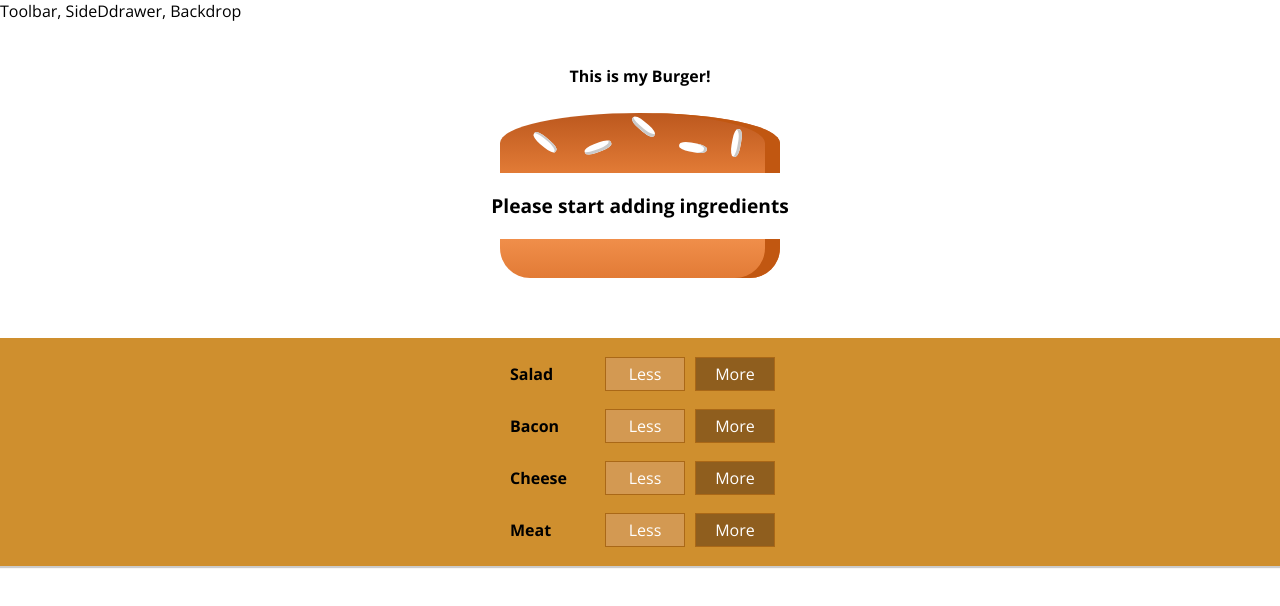
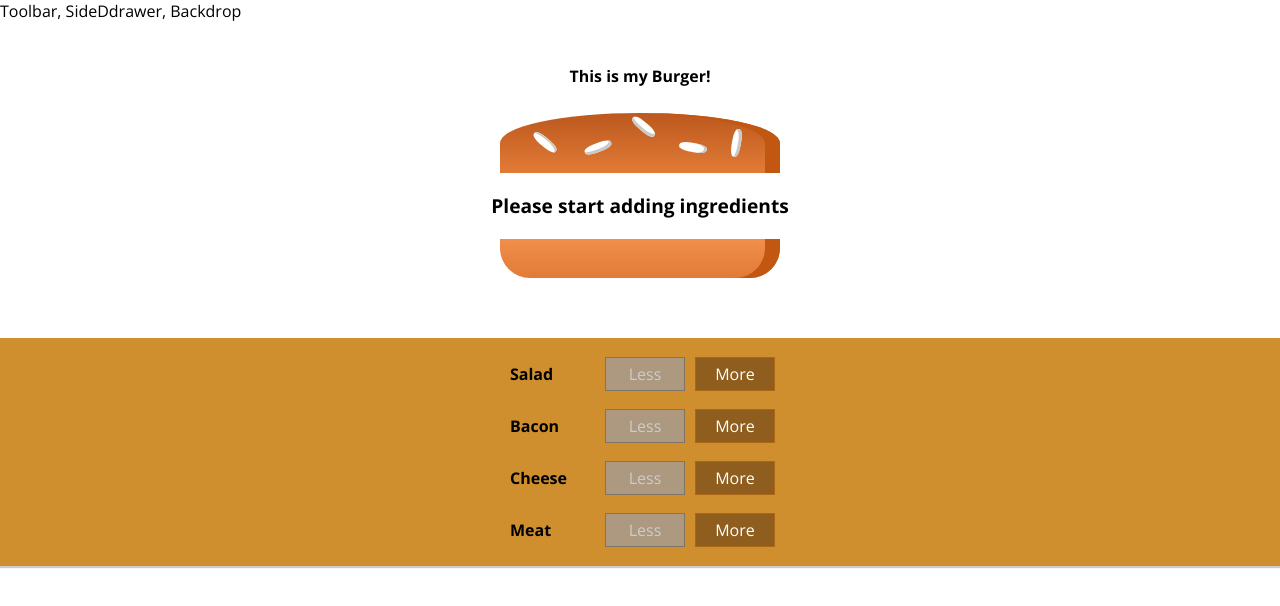
Before and after one commit to dhita-irma/burger-builder, a React (Create React App) app: page / in a window 1280 px wide. Shown: the top 606 px of the page. Built offline with nearby package versions, Linux system fonts and the light colour scheme.

Commit message:
Remove Ingredients

```diff
--- a/src/components/Burger/BuildControls/BuildControl/BuildControl.js
+++ b/src/components/Burger/BuildControls/BuildControl/BuildControl.js
@@ -5,7 +5,7 @@
 const buildControl = (props) => (
   <div className={classes.BuildControl}>
     <div className={classes.Label}>{props.label}</div>
-    <button className={classes.Less}>Less</button>
+    <button className={classes.Less} onClick={props.remove} disabled={props.disabled}>Less</button>
     <button className={classes.More} onClick={props.added}>More</button>
   </div>
 );
--- a/src/components/Burger/BuildControls/BuildControls.js
+++ b/src/components/Burger/BuildControls/BuildControls.js
@@ -17,6 +17,8 @@
         key={ctrl.label}
         label={ctrl.label}
         added={() => props.ingredientAdded(ctrl.type)}
+        remove={() => props.ingredientRemoved(ctrl.type)}
+        disabled={props.disabledInfo[ctrl.type]}
       />
     ))}
   </div>
--- a/src/containers/BurgerBuilder/BurgerBuilder.js
+++ b/src/containers/BurgerBuilder/BurgerBuilder.js
@@ -1,16 +1,15 @@
 import React, { Component } from "react";
 import Aux from "../../hoc/Auxiliary";
 
-import Burger from '../../components/Burger/Burger';
-import BuildControls from '../../components/Burger/BuildControls/BuildControls';
-
+import Burger from "../../components/Burger/Burger";
+import BuildControls from "../../components/Burger/BuildControls/BuildControls";
 
 const INGREDIENT_PRICES = {
   salad: 0.5,
   cheese: 0.4,
   meat: 1.3,
-  bacon: 0.7
-}
+  bacon: 0.7,
+};
 
 class BurgerBuilder extends Component {
   state = {
@@ -18,34 +17,65 @@
       salad: 0,
       bacon: 0,
       cheese: 0,
-      meat: 0
+      meat: 0,
     },
-    totalPrice: 4
+    totalPrice: 4,
   };
 
   addIngredientHandler = (type) => {
+    // Update ingredient count
     const oldCount = this.state.ingredients[type];
     const updatedCount = oldCount + 1;
     const updatedIngredients = {
-      ...this.state.ingredients
+      ...this.state.ingredients,
     };
     updatedIngredients[type] = updatedCount;
+
+    // Update ingredient price
     const priceAddition = INGREDIENT_PRICES[type];
     const oldPrice = this.state.totalPrice;
     const newPrice = oldPrice + priceAddition;
-    this.setState({totalPrice: newPrice, ingredients: updatedIngredients});
-  }
+
+    // Update state
+    this.setState({ ingredients: updatedIngredients, totalPrice: newPrice });
+  };
 
   removeIngredientHandler = (type) => {
+    const oldCount = this.state.ingredients[type];
+    if (oldCount > 0) {
+      // Update ingredient count
+      const updatedCount = oldCount - 1;
+      const updatedIngredients = {
+        ...this.state.ingredients,
+      };
+      updatedIngredients[type] = updatedCount;
 
-  }
+      // Update ingredient price
+      const priceDeduction = INGREDIENT_PRICES[type];
+      const oldPrice = this.state.totalPrice;
+      const newPrice = oldPrice - priceDeduction;
+
+      // Update state
+      this.setState({ ingredients: updatedIngredients, totalPrice: newPrice });
+    }
+  };
 
   render() {
+    const disabledInfo = {
+      ...this.state.ingredients
+    };
+    console.log(disabledInfo)
+    for (let key in disabledInfo) {
+      disabledInfo[key] = disabledInfo[key] <= 0
+    }
     return (
       <Aux>
         <Burger ingredients={this.state.ingredients} />
         <BuildControls
-          ingredientAdded={this.addIngredientHandler} />
+          ingredientAdded={this.addIngredientHandler}
+          ingredientRemoved={this.removeIngredientHandler}
+          disabledInfo={disabledInfo}
+        />
       </Aux>
     );
   }
```
